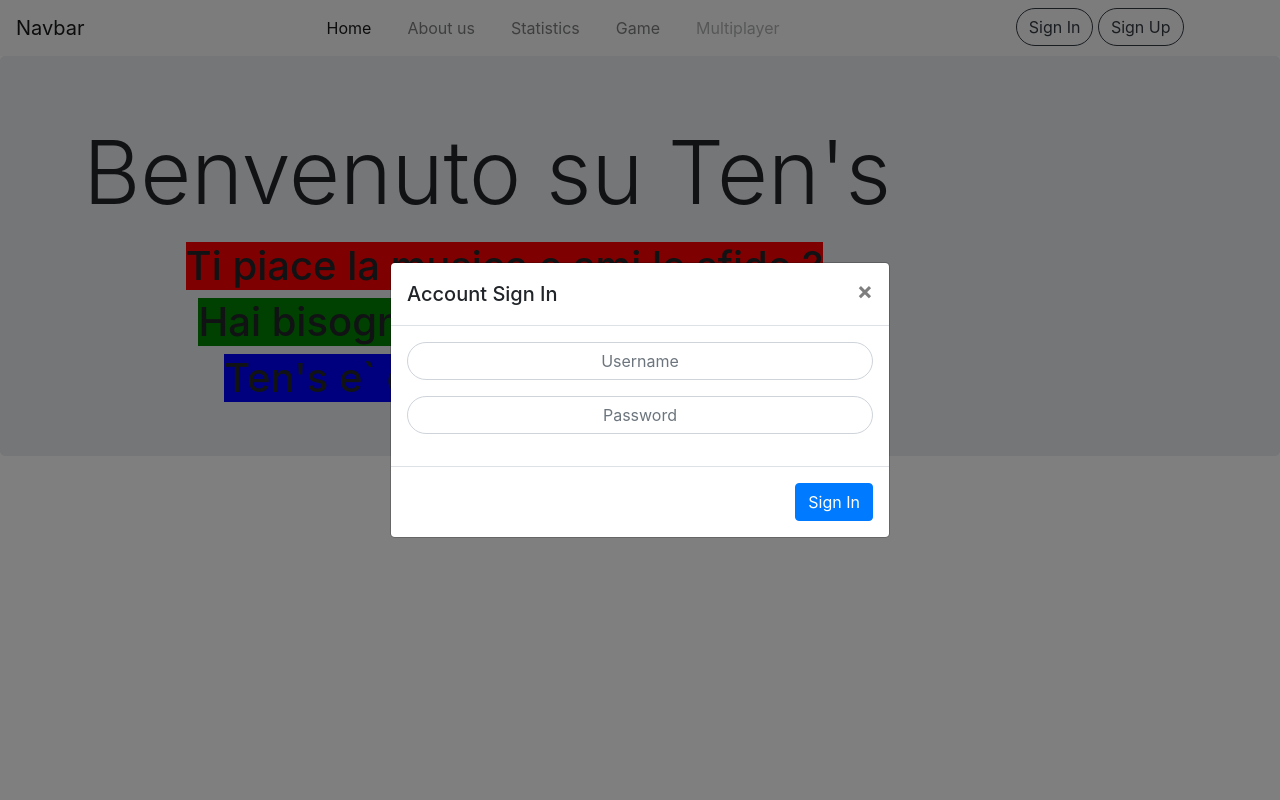
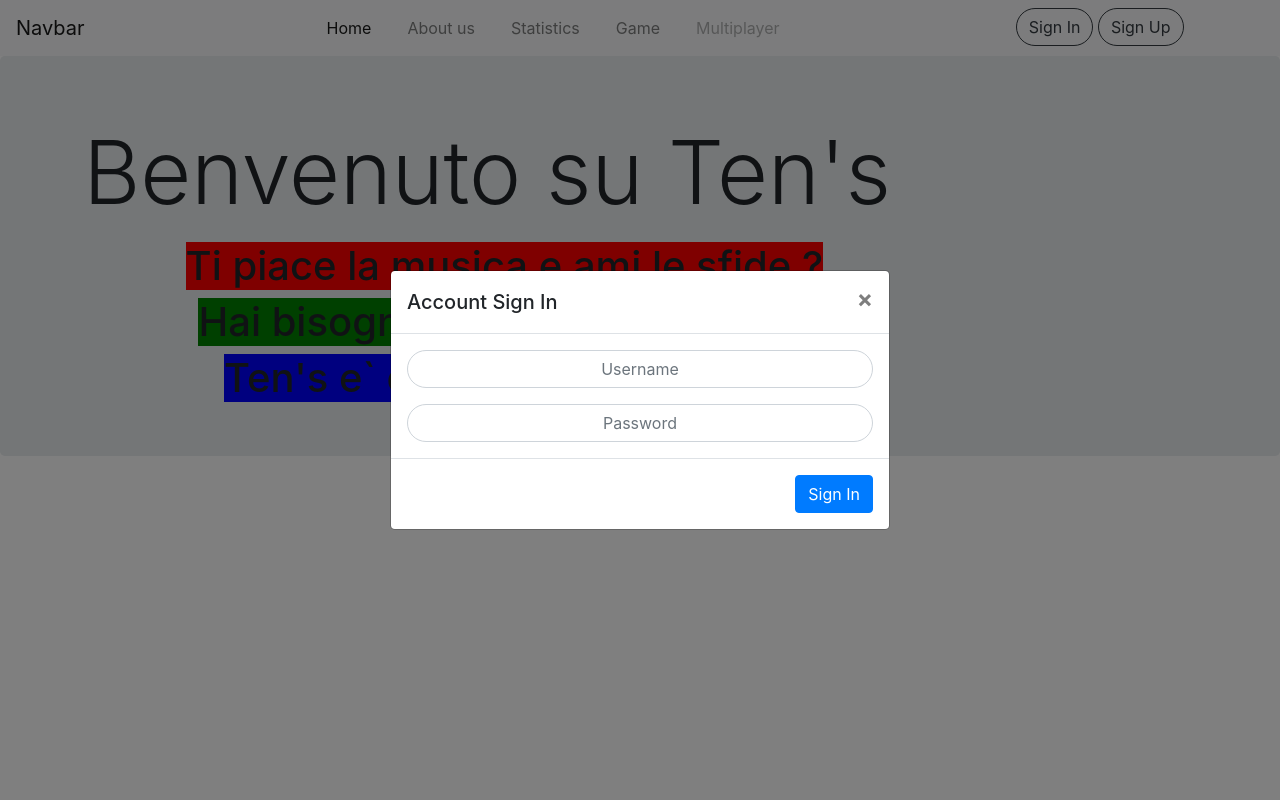
Before and after one commit to Leon1da/tens, a PHP site: page / in a window 1280 px wide, after a click on "Sign In". Run offline with PHP 8.4, Linux system fonts and the light colour scheme; some libraries are stand-ins or nearby versions.

Commit message:
Commit corposo grafico con effetti aggiunti e vari altri fix

```diff
--- a/index.php
+++ b/index.php
@@ -6,11 +6,13 @@
     <meta charset="utf-8">
     <meta name="viewport" content="width=device-width, initial-scale=1, shrink-to-fit=no">
 
+    <!-- font google -->
+    <link href="https://fonts.googleapis.com/css2?family=Maven+Pro:wght@500&family=Nunito:ital,wght@1,600&display=swap" rel="stylesheet">
     <!-- Bootstrap CSS -->
     <link rel="stylesheet" href="https://stackpath.bootstrapcdn.com/bootstrap/4.4.1/css/bootstrap.min.css" integrity="sha384-Vkoo8x4CGsO3+Hhxv8T/Q5PaXtkKtu6ug5TOeNV6gBiFeWPGFN9MuhOf23Q9Ifjh" crossorigin="anonymous">
 
     <!-- Custom CSS -->
-    <link rel="stylesheet" href="css/style.css?v27">
+    <link rel="stylesheet" href="css/style.css?v49">
 
     <link rel="stylesheet" href="https://ajax.googleapis.com/ajax/libs/jqueryui/1.12.1/themes/smoothness/jquery-ui.css">
 
@@ -79,9 +81,9 @@
 
 
  <!-- Profile Modal -->
- <div class="offset-md-4 col-md-4 offset-sm-2 col-sm-6 modal-content my-profile-modal hide-my-profile-modal" style="position: fixed;" id="profile-modal" tabindex="-1" role="dialog" aria-labelledby="myModalLabel" aria-hidden="true" data-backdrop="false">
+ <div class="offset-md-4 col-md-4 offset-sm-2 col-sm-6 modal-content hide-my-profile-modal" id="profile-modal" tabindex="-1" role="dialog" aria-labelledby="myModalLabel" aria-hidden="true" data-backdrop="false">
      <div class="modal-header">
-         <h5 class="modal-title" id="exampleModalCenterTitle">Il tuo profilo</h5>
+         <h5 class="modal-title" id="exampleModalCenterTitle">Profilo</h5>
          <button type="button" class="close"  id="close-profile-modal" data-dismiss="modal" aria-label="Close">
              <span aria-hidden="true">&times;</span>
          </button>
@@ -89,14 +91,7 @@
      <div class="modal-body" id="profile-modal-body">
 
      </div>
-     <div class="modal-footer">
-<!--         <button type="button" class="btn btn-default" data-dismiss="modal">Close</button>-->
-<!--         <button type="button" class="btn btn-primary">Save changes</button>-->
-     </div>
  </div>
-
-
-
 
  <div id="main-content">
 
@@ -118,7 +113,7 @@
                      <div class="form-group">
                          <input type="text" class="form-control" id="username-lgn" placeholder="Username" name="username" required>
                      </div>
-                     <div class="form-group">
+                     <div class="form-group" style="margin-bottom: 0;">
                          <input type="password" class="form-control" id="password-lgn" placeholder="Password" name="password" required>
                      </div>
                  </form>
@@ -142,6 +137,8 @@
              </div>
              <div class="modal-body">
                  <form method="post" id="register-form">
+<!--                     Dati Personali-->
+<!--                     <br><br>-->
                      <div class="form-group">
                          <div class="row">
                              <div class="col">
@@ -152,7 +149,7 @@
                              </div>
                          </div>
                      </div>
-                     <div class="form-group">
+                     <div class="form-group" style="margin-bottom: 0;">
                          <div class="row">
                              <div class="col-md-7">
                                  <input type="email" placeholder="Email*" id="email-reg" class="form-control">
@@ -173,7 +170,9 @@
                              </div>
                          </div>
                      </div>
-
+                     <hr style="margin-top: 0;">
+<!--                     Credenziali-->
+<!--                     <br><br>-->
                      <div class="form-group">
                          <input type="text" class="form-control" id="username-reg" placeholder="Username*" name="username" maxlength="50" required>
                      </div>
@@ -220,10 +219,10 @@
 
         // rendo la modal del profilo draggable e resizable
         $("#profile-modal").draggable();
-        $("#profile-modal").resizable({
-            minWidth: 500,
-            minHeight: 350,
-        });
+        // $("#profile-modal").resizable({
+        //     minWidth: 500,
+        //     minHeight: 350,
+        // });
 
 
         $("#main-content").load("view/home.php");
@@ -247,7 +246,6 @@
                         $("#main-content").prepend(response);
                     });
 
-                    $("profile-modal-body").html("");
                     $("#profile-modal").addClass("hide-my-profile-modal");
 
                     break;
```
